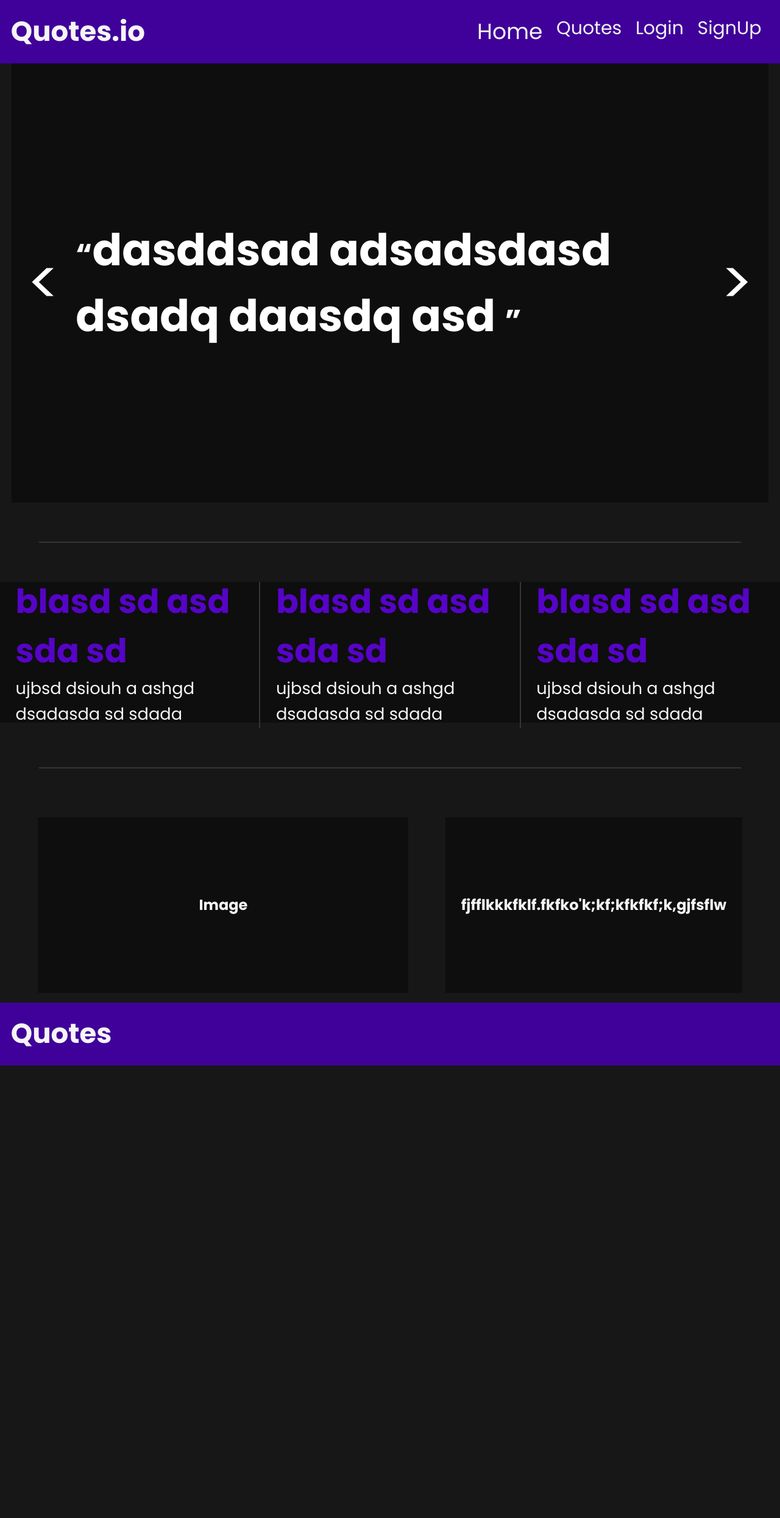
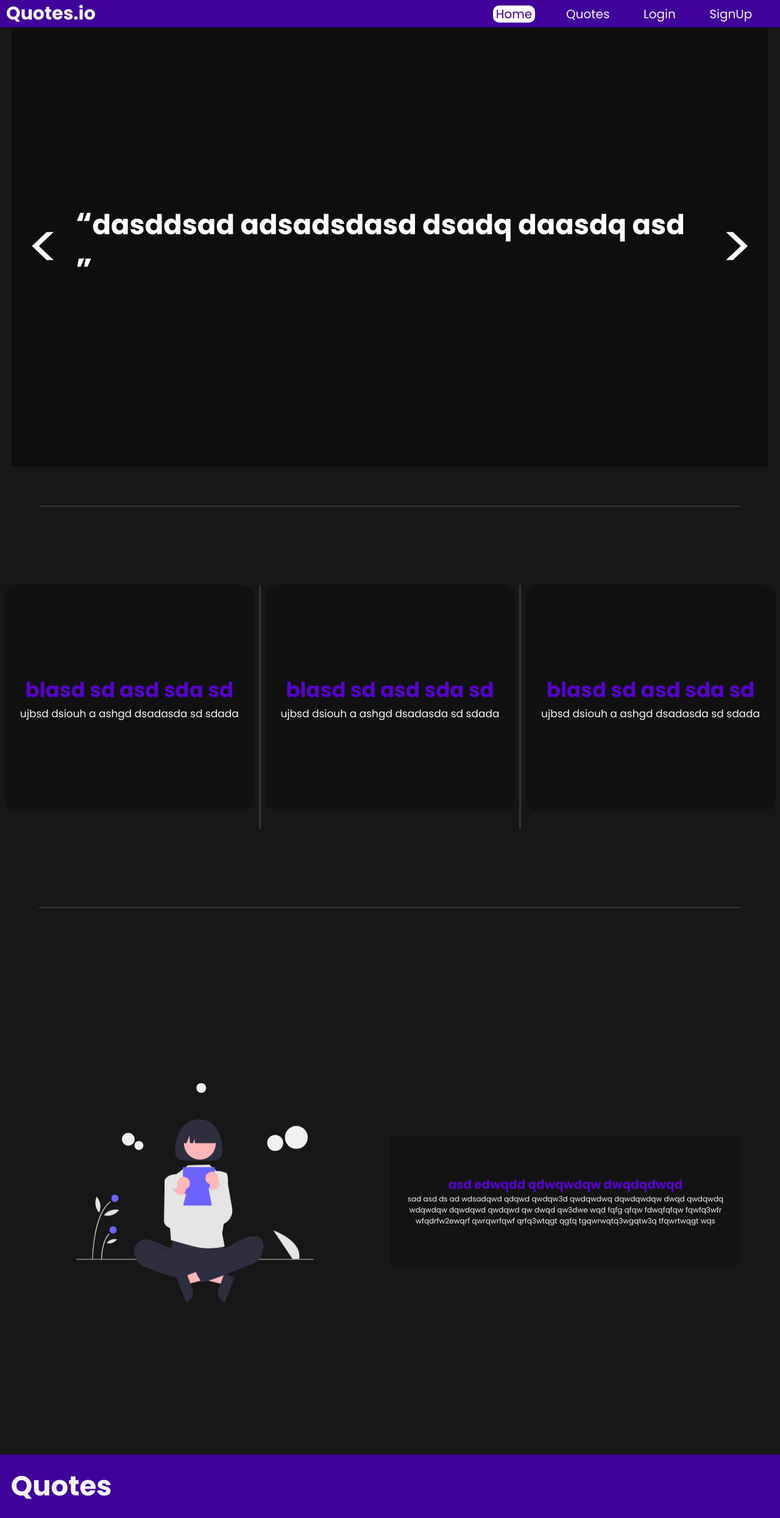
Before and after one commit to Chandu6702/Quotes.io-Frontend, a React (Vite) app: page / in a window 1280 px wide. Shown: the whole page at 61% size. Before the commit the page ends 1747 px from the top, so only its background shows below. Built offline with nearby package versions, Linux system fonts and the light colour scheme.

Commit message:
Home update

```diff
--- a/src/components/Header/Header.module.css
+++ b/src/components/Header/Header.module.css
@@ -1,31 +1,39 @@
-#nav-bar{
+#nav-bar {
     display: flex;
-    padding: 1%;
-    width:98%;
-    min-width: 600px;
-    font-size: 30px;
+    min-width: 30%;
+    font-size: 2rem;
     justify-content: space-between;
     align-items: center;
     background: #40019a;
 }
-#logo{
-    margin: 5px;
+
+#logo {
+    margin-left: 1rem;
     color: whitesmoke;
 }
 
-#nav-list{
-    width: 40%;
+#nav-list {
+    min-width: 40%;
     display: flex;
     justify-content: space-evenly;
     list-style: none;
 }
 
-.nav-btn{
+.nav-btn {
     text-decoration: none;
-    margin: 5px;
+    margin: 0.5rem;
     color: whitesmoke;
+    transition: all 0.5s ease;
+    padding: 0 0.5rem;
+    border-radius: 1rem;
 }
 
-.active{
-    font-size: 1.2em;
+.nav-btn:hover {
+    background: white;
+    color: #40019a;
 }
+
+.active {
+    color: #40019a;
+    background: white;
+}
--- a/src/components/Home/Home.jsx
+++ b/src/components/Home/Home.jsx
@@ -4,6 +4,7 @@ import SlideShow from "./SlideShow/SlideShow";
 function Home() {
   return (
     <div className={Styles["container"]}>
+
       <section id={Styles["hero"]}>
         <SlideShow />
       </section>
@@ -11,6 +12,7 @@ function Home() {
       <hr />
 
       <section id={Styles["info-1"]}>
+
         <ul id={Styles["list"]}>
           <li className={Styles["items"]}>
             <h3>blasd sd asd sda sd</h3>
@@ -32,15 +34,14 @@ function Home() {
       <hr />
 
       <section id={Styles["info-2"]}>
-        <div className={Styles["img-card"]}>
-          <h2>Image</h2>
-        </div>
-        {/* <div className={Styles["lines"]}></div> */}
+        <img src="/reading.svg"></img>
 
         <div className={Styles["para"]}>
-          <h2>fjfflkkkfklf.fkfko'k;kf;kfkfkf;k,gjfsflw</h2>
+          <h1>asd edwqdd qdwqwdqw dwqdqdwqd</h1>
+          <p>sad asd ds ad wdsadqwd qdqwd qwdqw3d qwdqwdwq dqwdqwdqw dwqd qwdqwdq wdqwdqw dqwdqwd qwdqwd qw dwqd qw3dwe wqd fqfg qfqw fdwqfqfqw fqwfq3wfr wfqdrfw2ewqrf qwrqwrfqwf qrfq3wtqgt qgtq tgqwrwqtq3wgqtw3q tfqwrtwqgt wqs</p>
         </div>
       </section>
+
     </div>
   );
 }
--- a/src/components/Home/Home.module.css
+++ b/src/components/Home/Home.module.css
@@ -1,4 +1,4 @@
-.container{
+.container {
     min-height: 100vh;
     display: flex;
     justify-content: space-around;
@@ -6,7 +6,7 @@
     flex-direction: column;
 }
 
-.container hr{
+.container hr {
     margin: 5% 0;
     background: rgba(255, 255, 255, 0.129);
     height: 2px;
@@ -15,63 +15,81 @@
     border: none;
 }
 
-#info-1{
+/* Section 1 ------------------------- */
+
+
+#info-1 {
     width: 100%;
+    margin: 5% 0;
 }
 
-#list{
-    height: 30vh;
+#list {
+    height: 50vh;
     display: flex;
     justify-content: space-evenly;
+    /* background: red; */
 }
 
-.items{
-    height: 75%;
+.items {
+    height: 80%;
     display: flex;
     flex-direction: column;
     justify-content: center;
     align-items: center;
     font-size: 1.7em;
     color: whitesmoke;
-    background: #00000068;
+    background: #00000042;
     padding: 2%;
+    border-radius: 2rem;
 }
 
-.lines{
+.lines {
     width: 3px;
     height: 100%;
     background: rgba(255, 255, 255, 0.129);
 }
 
-.items h3{
+.items h3 {
     font-size: 2em;
     color: #5604c7;
 }
 
-#info-2{
+/* Section 2 */
+
+#info-2 {
     height: 40vh;
-    width: 95%;
-    /* background-color: #00000068; */
+    width: 100%;
+    margin: 20% 0;
     display: flex;
-    justify-content:space-around;
-    align-items:center;
+    justify-content: space-evenly;
+    align-items: center;
     color: whitesmoke;
 }
 
-.img-card{
-    height: 90%;
-    width:50%;
-    background-color: #00000068;;
-    display: flex;
-    justify-content: space-evenly;
-    align-items: center;
+#info-2 img {
+    width: 50%;
+    aspect-ratio: 16/9;
+    animation: leviate 5s ease infinite;
 }
 
-.para{
-    height:90%;
-    width:40%;
-    background-color: #00000068;;
-    display: flex;
-    justify-content: center;
-    align-items: center;
+@keyframes leviate {
+    50% {
+        transform: translateY(-20px);
+    }
 }
+
+.para {
+    text-align: center;
+    padding: 5% 0;
+    margin-right: 5%;
+    background-color: #0000002c;
+}
+
+.para h1 {
+    color: #5604c7;
+    font-size: 2rem;
+}
+
+.para p {
+    font-size: 1.2rem;
+}
--- a/src/index.css
+++ b/src/index.css
@@ -1,10 +1,15 @@
 @import url('https://fonts.googleapis.com/css2?family=Poppins:ital,wght@0,100;0,200;0,300;0,400;0,500;0,600;0,700;0,800;0,900;1,100;1,200;1,300;1,400;1,500;1,600;1,700;1,800;1,900&display=swap');
 
-*{
+* {
     padding: 0;
     margin: 0;
     font-family: 'Poppins';
 }
-body{
-    background:rgba(0, 0, 0, 0.909);
+
+html {
+    font-size: 62.5%;
 }
+
+body {
+    background: rgba(0, 0, 0, 0.909);
+}
```
Also changed, not shown: src/components/Header/Header.jsx (+12 -12 lines), public/reading.svg (added).
